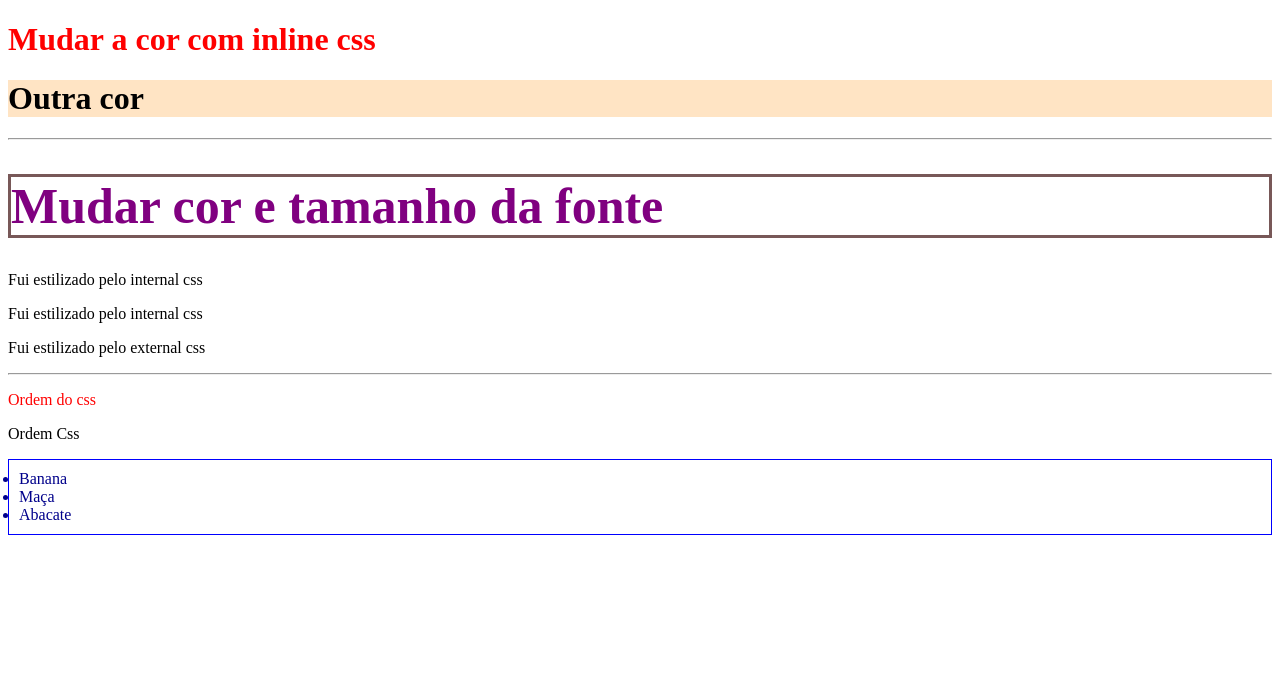
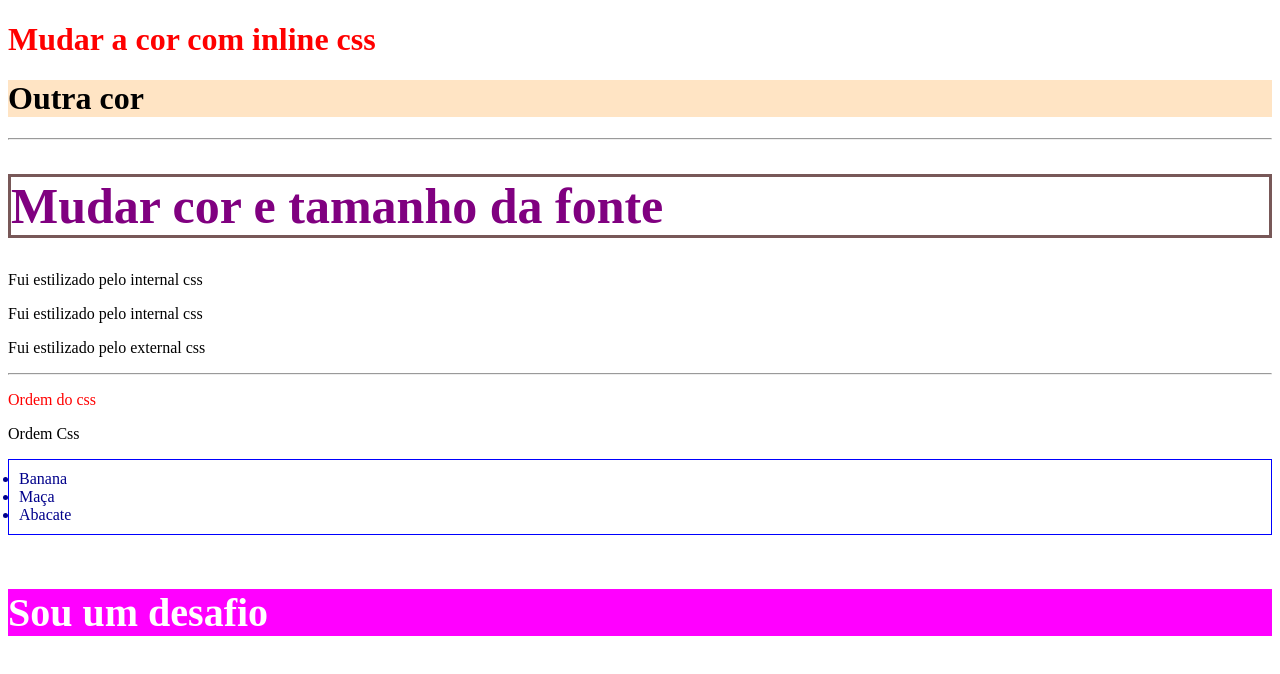
Before and after one commit to eduardodasilva7/11-03-html, a plain HTML site: page index.html in a window 1280 px wide. Drawn offline with Linux system fonts and the light colour scheme.

Commit message:
07 desfio

```diff
--- /dev/null
+++ b/css/titles.css
@@ -0,0 +1,5 @@
+h4 {
+    background-color: magenta;
+    color: white;
+    font-size: 40px;
+}
--- a/index.html
+++ b/index.html
@@ -5,6 +5,7 @@
     <meta name="viewport" content="width=device-width, initial-scale=1.0">
     <link rel="stylesheet" href="css/style.css">
     <link rel="stylesheet" href="css/list.css">
+    <link rel="stylesheet" href="css/titles.css">
     <!-- <style>
         p{
             color: green;
@@ -41,5 +42,15 @@
         <li>Maça</li>
         <li>Abacate</li>
     </ul>
+
+    <h4>Sou um desafio</h4>
+
+    <!-- 07 Desafio -->
+    <!--
+        - Criar um arquico chamado "titles.css"
+        - Link o arquivo titles.css em seu index
+        - Em index.html crie um h4 com o tiulo 'Sou um desafio'
+        - Em tiles.css estilize h4 com cor de fundo magenta, cor do texto branco  tamanho da fonte de 40 px;
+     -->
 </body>
 </html>
```
